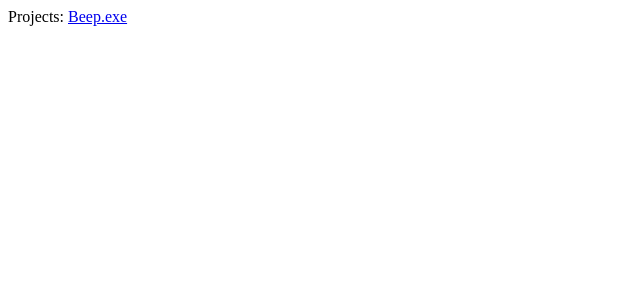
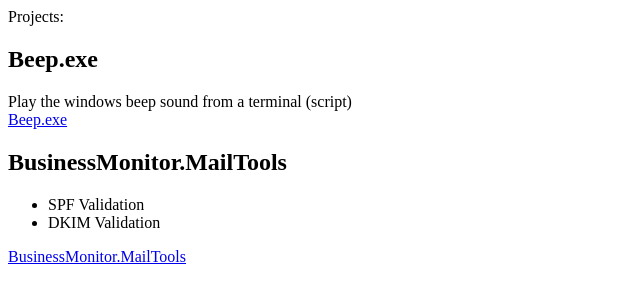
Before and after one commit to markvantilburg/markvantilburg.github.io, a plain HTML site: page index.html in a window 1280 px wide. Shown: the whole page, without its empty margins (0-640 px from the left). Drawn offline with Linux system fonts and the light colour scheme.

Commit message:
Update index.html

```diff
--- a/index.html
+++ b/index.html
@@ -1,3 +1,15 @@
 Projects:
 
+<p>
+  <h2>Beep.exe</h2>
+  Play the windows beep sound from a terminal (script)<br>
 <a href="https://github.com/markvantilburg/Beep.exe">Beep.exe</a>
+</p>
+<p>
+  <h2>BusinessMonitor.MailTools</h2>
+  <ul>
+  <li>SPF Validation</li>
+  <li>DKIM Validation</li>
+  </ul>
+  <a href="https://github.com/markvantilburg/BusinessMonitor.MailTools">BusinessMonitor.MailTools</a>
+</p>
```
